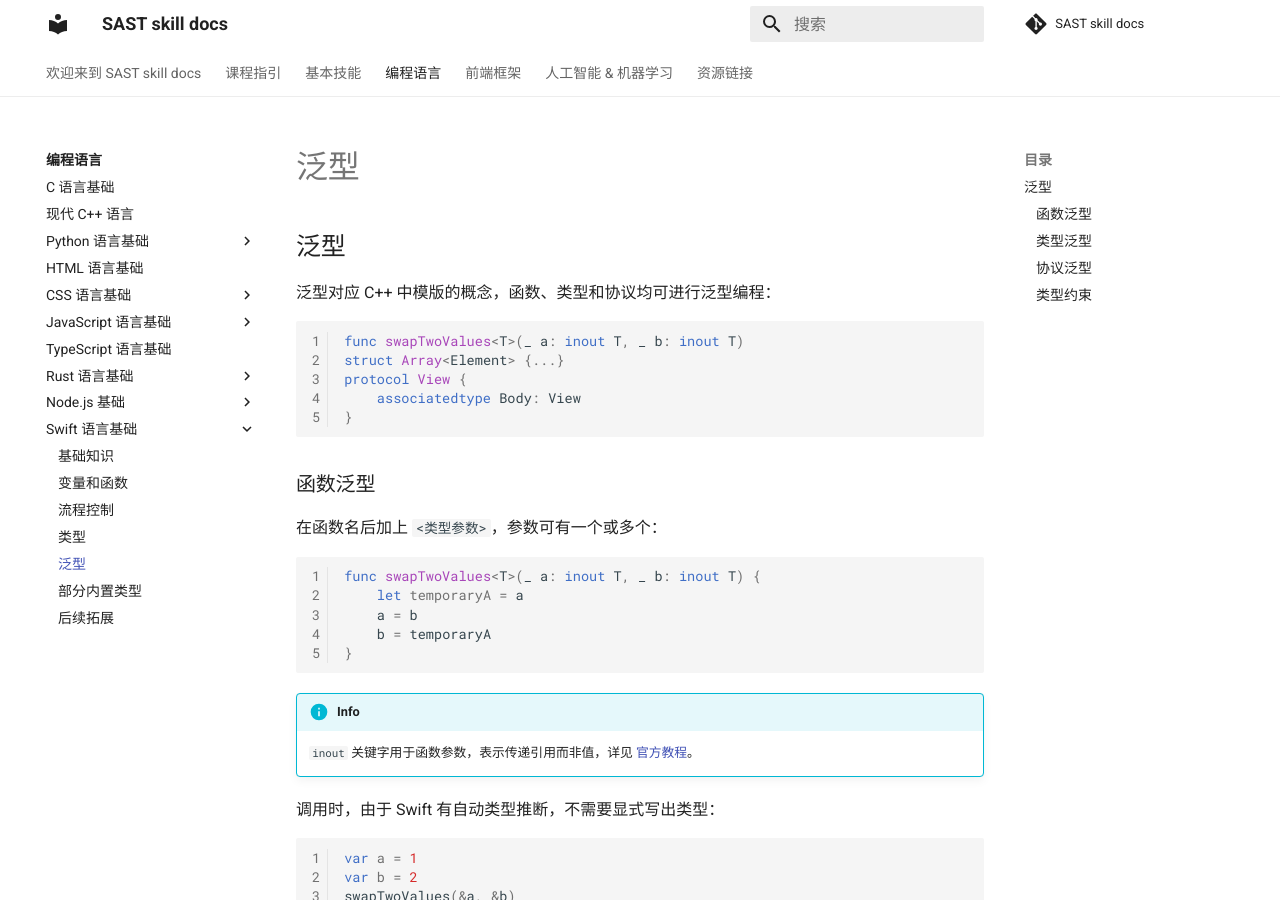
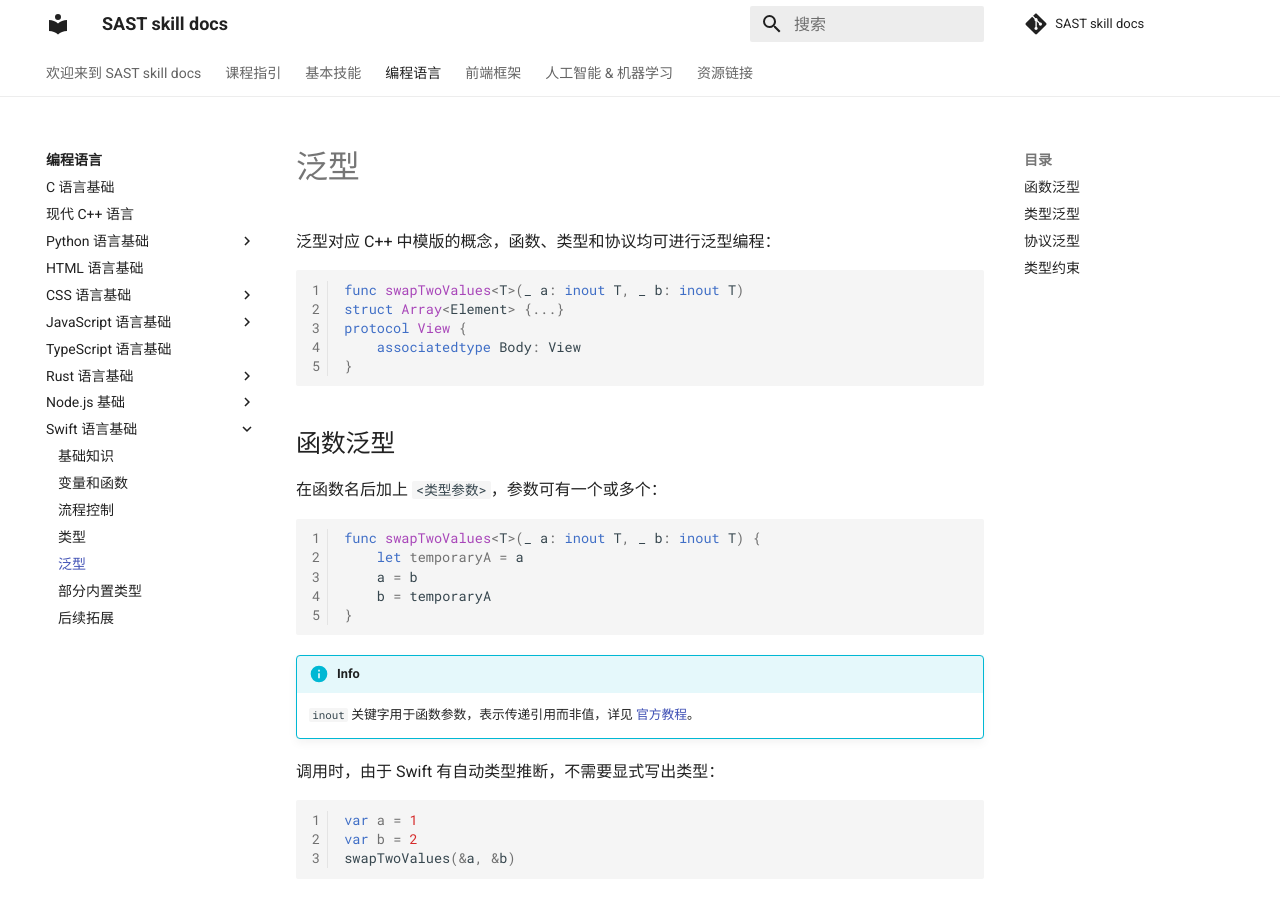
Before and after one commit to SAST-skill-docers/sast-skill-docs, an MkDocs documentation site: the page built from docs/languages/swift/generics.md, in a window 1280 px wide and 900 px high. Built offline with MkDocs 1.6.1 and Material for MkDocs 9.7.7, drawn with Linux system fonts in a browser that asks for light colours; comment, search, counter and statistics services are not loaded.

Commit message:
Fix titles

````diff
--- a/docs/languages/swift/generics.md
+++ b/docs/languages/swift/generics.md
@@ -1,5 +1,3 @@
-## 泛型
-
 泛型对应 C++ 中模版的概念，函数、类型和协议均可进行泛型编程：
 
 ```swift
@@ -10,7 +8,7 @@
 }
 ```
 
-### 函数泛型
+## 函数泛型
 
 在函数名后加上 `<类型参数>`，参数可有一个或多个：
 
@@ -33,7 +31,7 @@
 swapTwoValues(&a, &b)
 ```
 
-### 类型泛型
+## 类型泛型
 
 在类型名后加上 `<类型参数>`，如之前介绍的 `Optional`：
 
@@ -52,7 +50,7 @@
 }
 ```
 
-### 协议泛型
+## 协议泛型
 
 协议的泛型与前两类有所不同，需要在协议体内用 `associatedtype` 声明：
 
@@ -75,7 +73,7 @@
 !!!note typealias
     `typealias` 关键字用来给类型赋予别名，类似于 C 中的 `typedef` 和 C++ 中的 `typealias`。
 
-### 类型约束
+## 类型约束
 
 定义泛型时，可以对类型作一定约束，使得我们能够获得关于模版类型的更多信息。比如之前提到的 `Equatable`：
 
````
